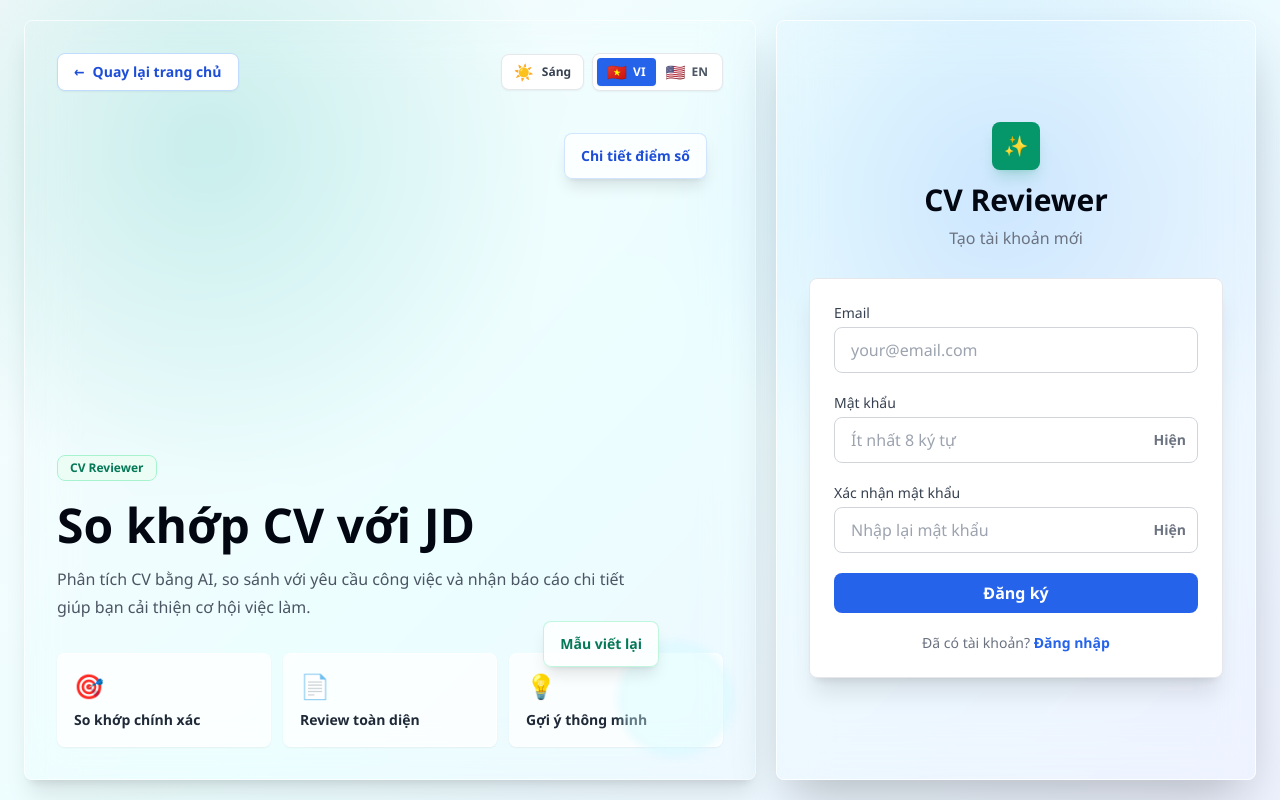
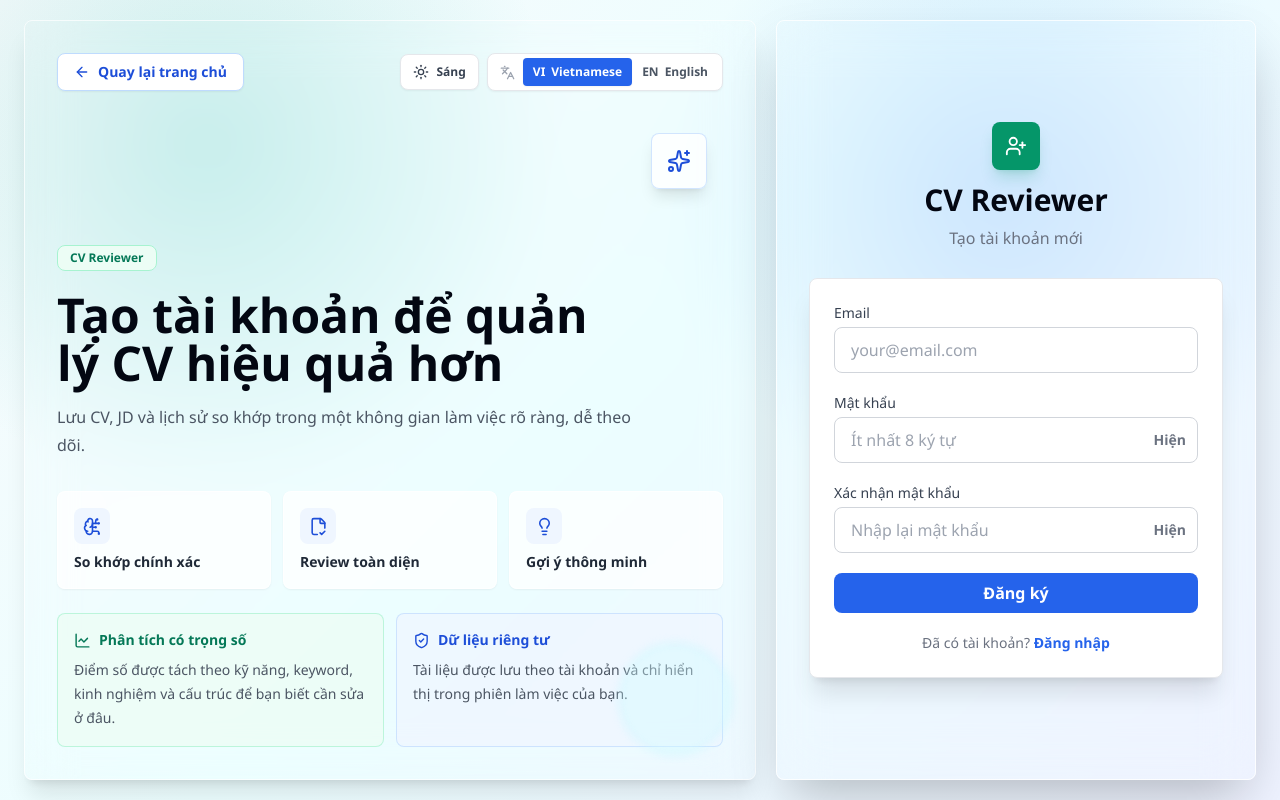
Before and after one commit to QuangHai115NB/Project_final, a React (Vite) app in the folder frontend/: page /auth/register in a window 1280 px wide. Built offline with nearby package versions, Linux system fonts and the light colour scheme.

Commit message:
Replace emoji UI with Lucide icons

```diff
--- a/frontend/package.json
+++ b/frontend/package.json
@@ -9,10 +9,11 @@
     "preview": "vite preview"
   },
   "dependencies": {
+    "axios": "^1.6.2",
+    "lucide-react": "^1.8.0",
     "react": "^18.2.0",
     "react-dom": "^18.2.0",
-    "react-router-dom": "^6.21.0",
-    "axios": "^1.6.2"
+    "react-router-dom": "^6.21.0"
   },
   "devDependencies": {
     "@types/react": "^18.2.43",
--- a/frontend/src/components/auth/AuthShell.jsx
+++ b/frontend/src/components/auth/AuthShell.jsx
@@ -1,4 +1,5 @@
 import { Link } from 'react-router-dom';
+import { ArrowLeft, BrainCircuit, FileCheck2, Lightbulb, LineChart, ShieldCheck, Sparkles } from 'lucide-react';
 import { LanguageToggle, useLanguage } from '../../i18n/LanguageContext';
 import { ThemeToggle } from '../../theme/ThemeContext';
 
@@ -15,7 +16,7 @@ export default function AuthShell({ children, mode = 'login' }) {
               to="/"
               className="inline-flex items-center gap-2 rounded-lg border border-blue-200 bg-white px-4 py-2 text-sm font-bold text-blue-700 shadow-sm transition-all hover:-translate-y-0.5 hover:bg-blue-50 hover:shadow-md dark:border-sky-700/60 dark:bg-slate-900 dark:text-sky-200 dark:hover:bg-sky-950/40"
             >
-              <span aria-hidden="true">←</span>
+              <ArrowLeft size={16} aria-hidden="true" />
               {t('auth.backHome')}
             </Link>
             <div className="flex items-center gap-2">
@@ -29,32 +30,48 @@ export default function AuthShell({ children, mode = 'login' }) {
               CV Reviewer
             </div>
             <h1 className="max-w-xl text-4xl font-black leading-tight text-gray-950 dark:text-white sm:text-5xl">
-              {isRegister ? t('landing.title') : t('landing.titleAccent')}
+              {isRegister ? t('auth.heroRegisterTitle') : t('auth.heroLoginTitle')}
             </h1>
             <p className="mt-4 max-w-xl text-base leading-7 text-gray-600 dark:text-slate-300">
-              {isRegister ? t('landing.subtitle') : t('auth.loginSubtitle')}
+              {isRegister ? t('auth.heroRegisterText') : t('auth.heroLoginText')}
             </p>
 
             <div className="mt-8 grid gap-3 sm:grid-cols-3">
               {[
-                ['🎯', t('landing.feature.match.title')],
-                ['📄', t('landing.feature.review.title')],
-                ['💡', t('landing.feature.suggest.title')],
-              ].map(([icon, label]) => (
+                [BrainCircuit, t('landing.feature.match.title')],
+                [FileCheck2, t('landing.feature.review.title')],
+                [Lightbulb, t('landing.feature.suggest.title')],
+              ].map(([Icon, label]) => (
                 <div key={label} className="rounded-lg border border-white/80 bg-white/75 p-4 shadow-sm dark:border-slate-700/70 dark:bg-slate-800/70">
-                  <div className="text-2xl">{icon}</div>
+                  <div className="flex h-9 w-9 items-center justify-center rounded-lg bg-blue-50 text-blue-700 dark:bg-sky-950/45 dark:text-sky-200">
+                    <Icon size={19} aria-hidden="true" />
+                  </div>
                   <p className="mt-2 text-sm font-bold text-gray-800 dark:text-slate-100">{label}</p>
                 </div>
               ))}
             </div>
+
+            <div className="mt-6 grid gap-3 sm:grid-cols-2">
+              <div className="rounded-lg border border-emerald-200/70 bg-emerald-50/75 p-4 dark:border-emerald-700/50 dark:bg-emerald-950/25">
+                <div className="flex items-center gap-2 text-sm font-bold text-emerald-700 dark:text-emerald-200">
+                  <LineChart size={17} aria-hidden="true" />
+                  {t('auth.heroInsightTitle')}
+                </div>
+                <p className="mt-2 text-sm leading-6 text-gray-600 dark:text-slate-300">{t('auth.heroInsightText')}</p>
+              </div>
+              <div className="rounded-lg border border-blue-200/70 bg-blue-50/75 p-4 dark:border-sky-700/50 dark:bg-sky-950/25">
+                <div className="flex items-center gap-2 text-sm font-bold text-blue-700 dark:text-sky-200">
+                  <ShieldCheck size={17} aria-hidden="true" />
+                  {t('auth.heroSecureTitle')}
+                </div>
+                <p className="mt-2 text-sm leading-6 text-gray-600 dark:text-slate-300">{t('auth.heroSecureText')}</p>
+              </div>
+            </div>
           </div>
 
           <div className="pointer-events-none absolute bottom-6 right-6 hidden h-28 w-28 rounded-full border border-cyan-200/70 bg-cyan-100/40 blur-sm dark:border-cyan-700/40 dark:bg-cyan-900/20 lg:block" />
-          <div className="float-soft pointer-events-none absolute right-12 top-28 hidden rounded-lg border border-blue-200/70 bg-white/80 px-4 py-3 text-sm font-bold text-blue-700 shadow-lg dark:border-sky-700/50 dark:bg-slate-800/80 dark:text-sky-200 lg:block">
-            {t('report.scoreBreakdown')}
-          </div>
-          <div className="float-soft-delay pointer-events-none absolute bottom-28 right-24 hidden rounded-lg border border-emerald-200/70 bg-white/80 px-4 py-3 text-sm font-bold text-emerald-700 shadow-lg dark:border-emerald-700/50 dark:bg-slate-800/80 dark:text-emerald-200 lg:block">
-            {t('report.rewriteExamples')}
+          <div className="float-soft pointer-events-none absolute right-12 top-28 hidden h-14 w-14 items-center justify-center rounded-lg border border-blue-200/70 bg-white/80 text-blue-700 shadow-lg dark:border-sky-700/50 dark:bg-slate-800/80 dark:text-sky-200 lg:flex">
+            <Sparkles size={24} aria-hidden="true" />
           </div>
         </section>
 
--- a/frontend/src/components/auth/LoginForm.jsx
+++ b/frontend/src/components/auth/LoginForm.jsx
@@ -1,5 +1,6 @@
 import { useState } from 'react';
 import { useNavigate, Link } from 'react-router-dom';
+import { LockKeyhole } from 'lucide-react';
 import { useAuth } from '../../context/AuthContext';
 import { Button } from '../shared';
 import { useLanguage } from '../../i18n/LanguageContext';
@@ -34,7 +35,7 @@ export default function LoginForm() {
     <AuthShell mode="login">
       <div className="mb-7 text-center">
         <div className="mx-auto mb-3 flex h-12 w-12 items-center justify-center rounded-lg bg-blue-600 text-xl text-white shadow-lg shadow-blue-600/20">
-          🔐
+          <LockKeyhole size={22} aria-hidden="true" />
         </div>
         <h1 className="text-3xl font-black text-gray-950 dark:text-white">CV Reviewer</h1>
         <p className="mt-2 text-gray-500 dark:text-slate-400">{t('auth.loginSubtitle')}</p>
--- a/frontend/src/components/auth/RegisterForm.jsx
+++ b/frontend/src/components/auth/RegisterForm.jsx
@@ -1,5 +1,6 @@
 import { useState } from 'react';
 import { useNavigate, Link } from 'react-router-dom';
+import { UserPlus } from 'lucide-react';
 import { authAPI } from '../../api/auth';
 import { Button } from '../shared';
 import { useLanguage } from '../../i18n/LanguageContext';
@@ -67,7 +68,7 @@ export default function RegisterForm() {
     <AuthShell mode="register">
       <div className="mb-7 text-center">
         <div className="mx-auto mb-3 flex h-12 w-12 items-center justify-center rounded-lg bg-emerald-600 text-xl text-white shadow-lg shadow-emerald-600/20">
-          ✨
+          <UserPlus size={22} aria-hidden="true" />
         </div>
         <h1 className="text-3xl font-black text-gray-950 dark:text-white">CV Reviewer</h1>
         <p className="mt-2 text-gray-500 dark:text-slate-400">{t('auth.registerSubtitle')}</p>
--- a/frontend/src/components/cv/CVUploader.jsx
+++ b/frontend/src/components/cv/CVUploader.jsx
@@ -1,4 +1,5 @@
 import { useState, useRef } from 'react';
+import { Paperclip } from 'lucide-react';
 import { cvAPI } from '../../api/auth';
 import { Button, Card } from '../shared';
 import { useLanguage } from '../../i18n/LanguageContext';
@@ -70,7 +71,9 @@ export default function CVUploader({ onSuccess }) {
         `}
       >
         <input ref={fileRef} type="file" accept=".pdf" onChange={handleFileChange} className="hidden" />
-        <div className="text-4xl mb-2">📎</div>
+        <div className="mx-auto mb-2 flex h-12 w-12 items-center justify-center rounded-lg bg-blue-50 text-blue-700 dark:bg-sky-950/45 dark:text-sky-200">
+          <Paperclip size={24} aria-hidden="true" />
+        </div>
         {file ? (
           <div>
             <p className="font-semibold text-primary">{file.name}</p>
--- a/frontend/src/components/jd/JDUploader.jsx
+++ b/frontend/src/components/jd/JDUploader.jsx
@@ -1,4 +1,5 @@
 import { useState, useRef } from 'react';
+import { Paperclip } from 'lucide-react';
 import { jdAPI } from '../../api/auth';
 import { Button, Card } from '../shared';
 import { useLanguage } from '../../i18n/LanguageContext';
@@ -68,7 +69,9 @@ export default function JDUploader({ onSuccess }) {
           className="cursor-pointer rounded-xl border-2 border-dashed border-gray-300 p-8 text-center transition-all hover:border-primary/50 hover:bg-gray-50 dark:border-slate-700 dark:hover:bg-slate-800/70"
         >
           <input ref={fileRef} type="file" accept=".pdf,.txt" onChange={(e) => setFile(e.target.files[0])} className="hidden" />
-          <div className="text-4xl mb-2">📎</div>
+          <div className="mx-auto mb-2 flex h-12 w-12 items-center justify-center rounded-lg bg-amber-50 text-amber-700 dark:bg-amber-950/40 dark:text-amber-200">
+            <Paperclip size={24} aria-hidden="true" />
+          </div>
           {file ? (
             <p className="font-semibold text-primary">{file.name}</p>
           ) : (
--- a/frontend/src/i18n/LanguageContext.jsx
+++ b/frontend/src/i18n/LanguageContext.jsx
@@ -1,4 +1,5 @@
 import { createContext, useContext, useEffect, useMemo, useState } from 'react';
+import { Languages } from 'lucide-react';
 import { translations } from './translations';
 
 const LanguageContext = createContext(null);
@@ -49,12 +50,15 @@ export function useLanguage() {
 export function LanguageToggle({ className = '' }) {
   const { language, setLanguage } = useLanguage();
   const labels = {
-    vi: { flag: '🇻🇳', text: 'VI' },
-    en: { flag: '🇺🇸', text: 'EN' },
+    vi: { short: 'VI', name: 'Vietnamese' },
+    en: { short: 'EN', name: 'English' },
   };
 
   return (
     <div className={`inline-flex rounded-lg border border-gray-200 bg-white p-1 shadow-sm dark:border-slate-700 dark:bg-slate-900 ${className}`}>
+      <span className="flex items-center px-2 text-gray-400 dark:text-slate-500" aria-hidden="true">
+        <Languages size={15} />
+      </span>
       {['vi', 'en'].map((lang) => (
         <button
           key={lang}
@@ -67,8 +71,8 @@ export function LanguageToggle({ className = '' }) {
           }`}
           title={lang === 'vi' ? 'Tiếng Việt' : 'English'}
         >
-          <span className="text-base leading-none" aria-hidden="true">{labels[lang].flag}</span>
-          <span>{labels[lang].text}</span>
+          <span>{labels[lang].short}</span>
+          <span className="hidden sm:inline">{labels[lang].name}</span>
         </button>
       ))}
     </div>
--- a/frontend/src/i18n/translations.js
+++ b/frontend/src/i18n/translations.js
@@ -186,6 +186,14 @@ export const translations = {
 
     'auth.backHome': 'Quay lại trang chủ',
     'auth.loginSubtitle': 'Đăng nhập để tiếp tục',
+    'auth.heroLoginTitle': 'Đăng nhập để tiếp tục cải thiện CV',
+    'auth.heroLoginText': 'Mở lại các báo cáo đã lưu, theo dõi điểm phù hợp và tiếp tục chỉnh CV theo từng JD cụ thể.',
+    'auth.heroRegisterTitle': 'Tạo tài khoản để quản lý CV hiệu quả hơn',
+    'auth.heroRegisterText': 'Lưu CV, JD và lịch sử so khớp trong một không gian làm việc rõ ràng, dễ theo dõi.',
+    'auth.heroInsightTitle': 'Phân tích có trọng số',
+    'auth.heroInsightText': 'Điểm số được tách theo kỹ năng, keyword, kinh nghiệm và cấu trúc để bạn biết cần sửa ở đâu.',
+    'auth.heroSecureTitle': 'Dữ liệu riêng tư',
+    'auth.heroSecureText': 'Tài liệu được lưu theo tài khoản và chỉ hiển thị trong phiên làm việc của bạn.',
     'auth.password': 'Mật khẩu',
     'auth.forgotPassword': 'Quên mật khẩu?',
     'auth.login': 'Đăng nhập',
@@ -391,6 +399,14 @@ export const translations = {
 
     'auth.backHome': 'Back to home',
     'auth.loginSubtitle': 'Log in to continue',
+    'auth.heroLoginTitle': 'Log In To Continue Improving Your CV',
+    'auth.heroLoginText': 'Return to saved reports, track fit scores, and keep refining your CV for each job description.',
+    'auth.heroRegisterTitle': 'Create An Account To Manage Your CV Better',
+    'auth.heroRegisterText': 'Keep CVs, job descriptions, and match history in one clear workspace.',
+    'auth.heroInsightTitle': 'Weighted analysis',
+    'auth.heroInsightText': 'Scores are separated by skills, keywords, experience, and structure so you know what to improve.',
+    'auth.heroSecureTitle': 'Private workspace',
+    'auth.heroSecureText': 'Your documents stay under your account and remain available only in your workspace.',
     'auth.password': 'Password',
     'auth.forgotPassword': 'Forgot password?',
     'auth.login': 'Log in',
--- a/frontend/src/theme/ThemeContext.jsx
+++ b/frontend/src/theme/ThemeContext.jsx
@@ -1,4 +1,5 @@
 import { createContext, useContext, useEffect, useMemo, useState } from 'react';
+import { Moon, Sun } from 'lucide-react';
 import { useLanguage } from '../i18n/LanguageContext';
 
 const ThemeContext = createContext(null);
@@ -50,7 +51,7 @@ export function ThemeToggle({ className = '' }) {
       aria-label={isDark ? t('theme.switchLight') : t('theme.switchDark')}
       title={isDark ? t('theme.switchLight') : t('theme.switchDark')}
     >
-      <span className="text-base leading-none" aria-hidden="true">{isDark ? '🌙' : '☀️'}</span>
+      {isDark ? <Moon size={16} aria-hidden="true" /> : <Sun size={16} aria-hidden="true" />}
       <span className="hidden sm:inline">{isDark ? t('theme.dark') : t('theme.light')}</span>
     </button>
   );
```
Also changed, not shown: frontend/src/components/cv/CVList.jsx (+7 -2 lines), frontend/src/components/jd/JDList.jsx (+7 -2 lines), frontend/src/pages/Landing.jsx (+18 -10 lines), 1 other file (tests, documents, lock files or other folders).
